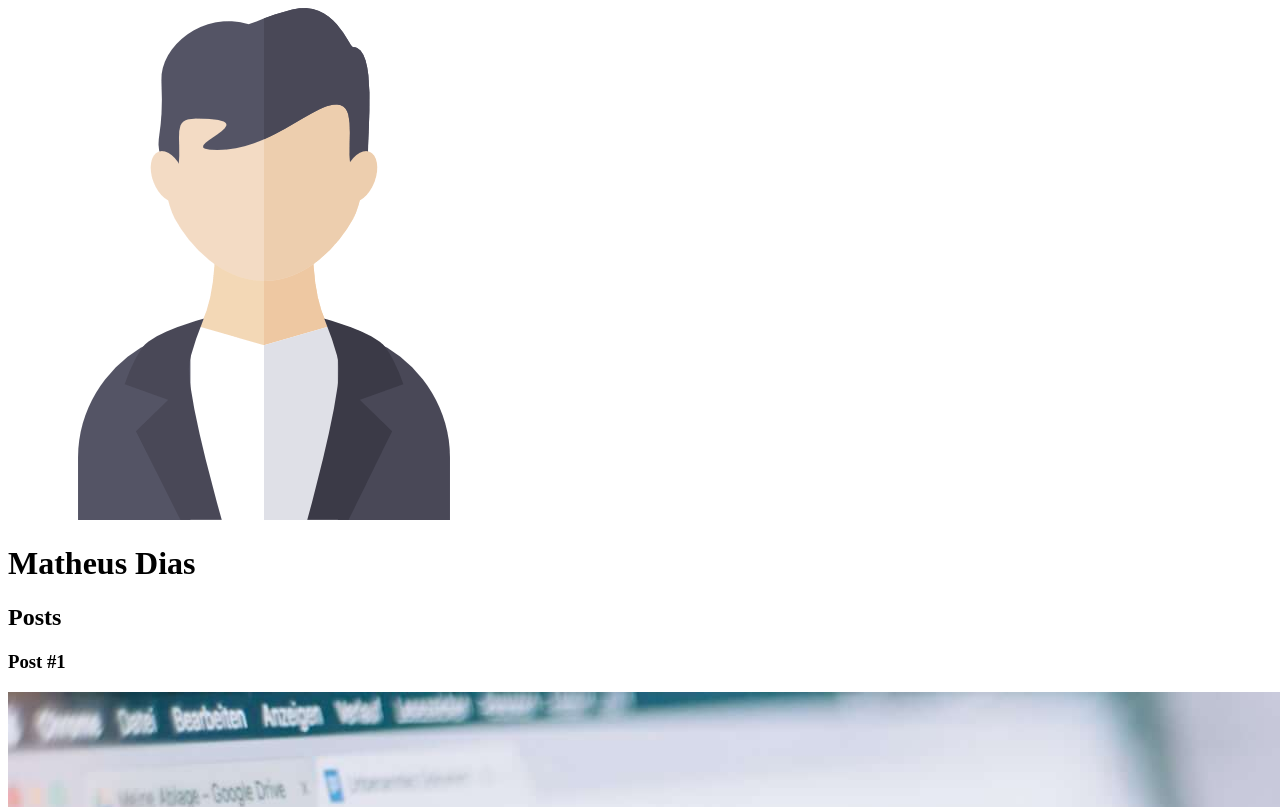
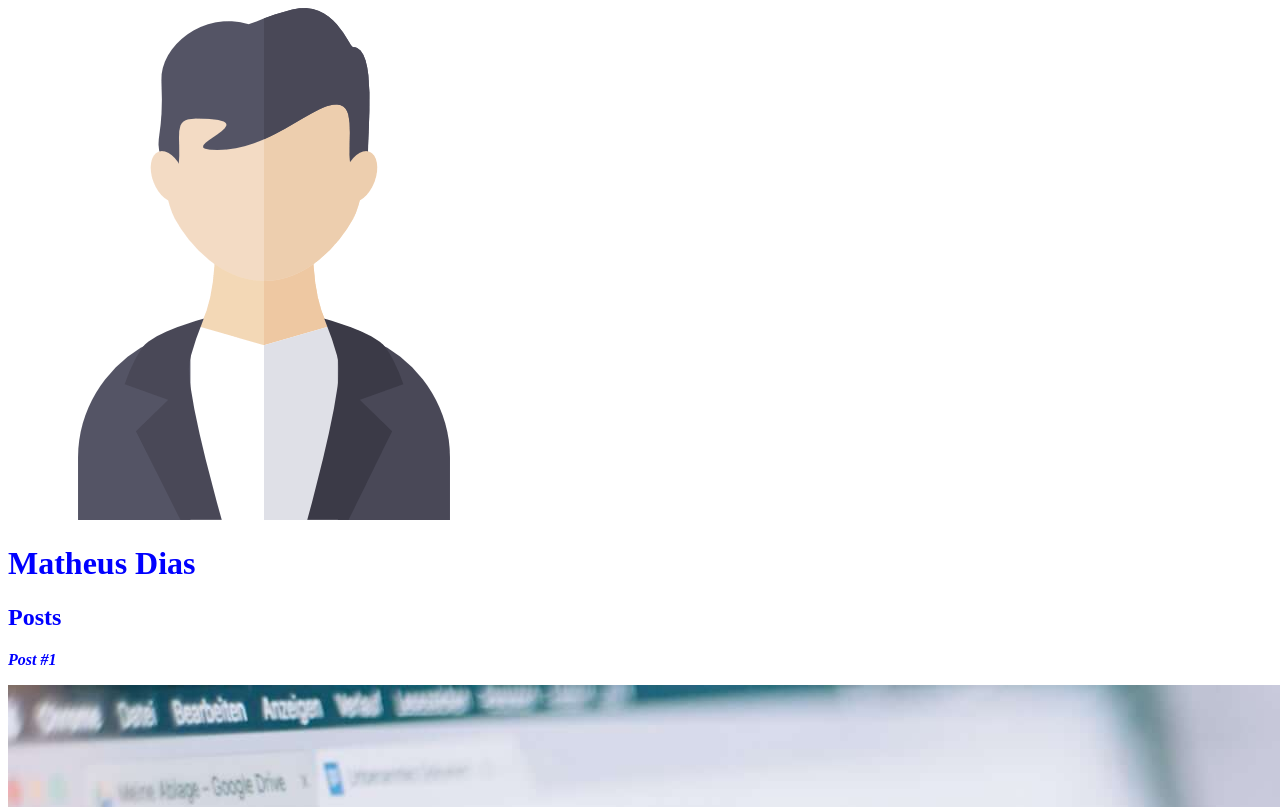
Before and after one commit to MatheusProg/curso-html5-css, a plain HTML site: page index.html in a window 1280 px wide. Shown: the top 807 px of the page. Drawn offline with Linux system fonts and the light colour scheme.

Commit message:
intruduzindo o CSS

```diff
--- a/index.html
+++ b/index.html
@@ -4,20 +4,21 @@
   <meta charset="UTF-8">
   <meta http-equiv="X-UA-Compatible" content="IE=edge">
   <meta name="viewport" content="width=device-width, initial-scale=1.0">
+  <link rel="stylesheet" href="style.css">
   <title>Matheus Dias</title>
 </head>
 <body>
   <header>
     <img src="cartoon-avatar.png" alt="avatar">
-    <h1>Matheus Dias</h1>
+    <h1 id="title">Matheus Dias</h1>
   </header>
   <section>
     <header>
-      <h2>Posts</h2>
+      <h2 class="subtitle">Posts</h2>
     </header>
     <article>
       <header>
-        <h3>Post #1</h3>
+        <h3 class="post_title">Post #1</h3>
         <img src="photo-post1jpg.jpg" alt="photo post 1">
       </header>
 
--- /dev/null
+++ b/style.css
@@ -0,0 +1,8 @@
+#title, .subtitle, .post_title {
+ color:blue;
+}
+
+.post_title {
+  font-size: 16px;
+  font-style: italic;
+}
```
